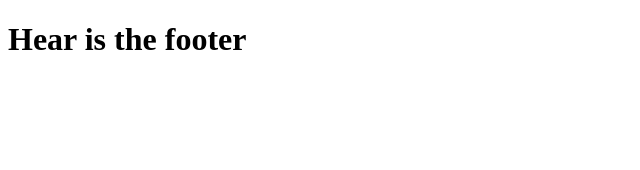
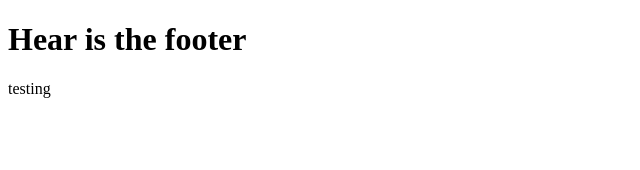
Before and after one commit to Thebittles/Something, a React (Create React App) app in the folder client/: page / in a window 1280 px wide. Shown: the top 170 px of the page, without its empty margins (0-640 px from the left). Built offline with nearby package versions, Linux system fonts and the light colour scheme.

Commit message:
test branch

```diff
--- a/client/src/App.js
+++ b/client/src/App.js
@@ -3,7 +3,9 @@
 
 export default function App() {
   return (
+    <>
     <h1>Hear is the footer</h1>
-
+    <p> testing</p>
+    </>
   );
 }
```
